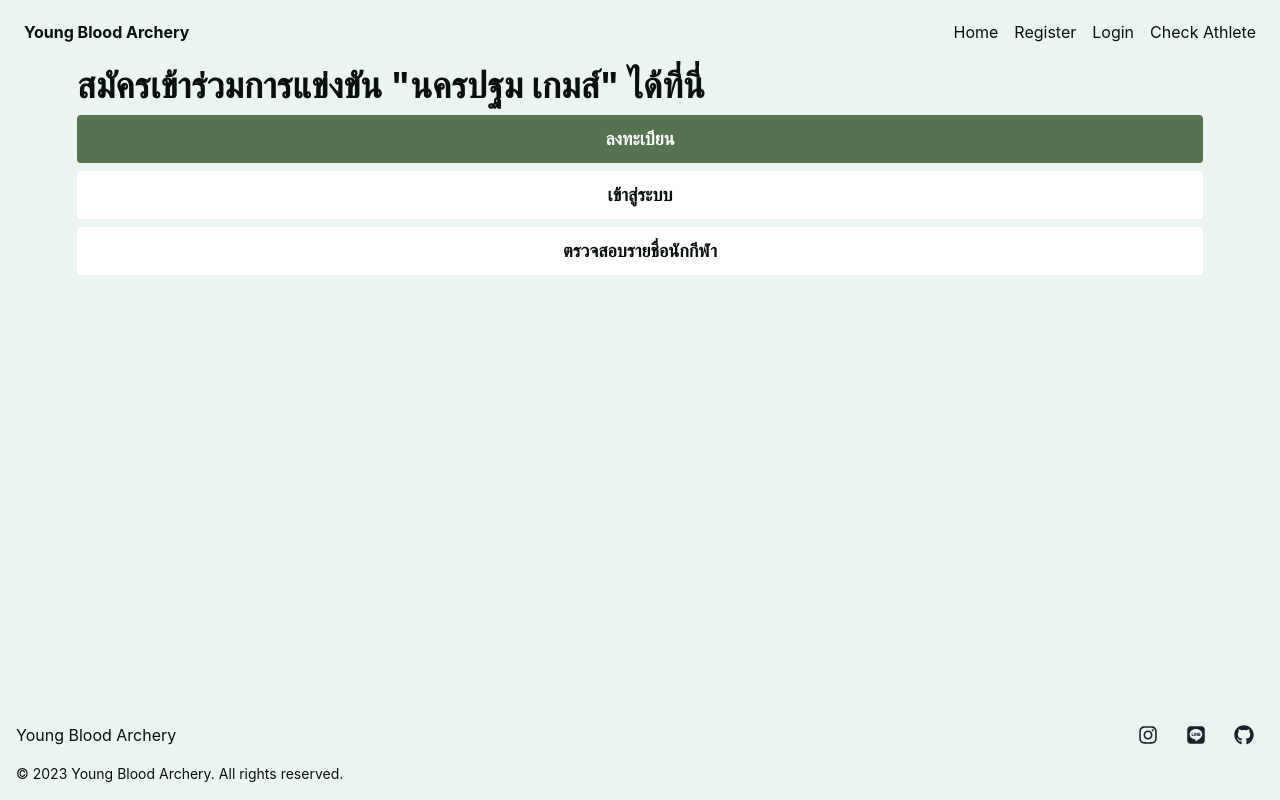
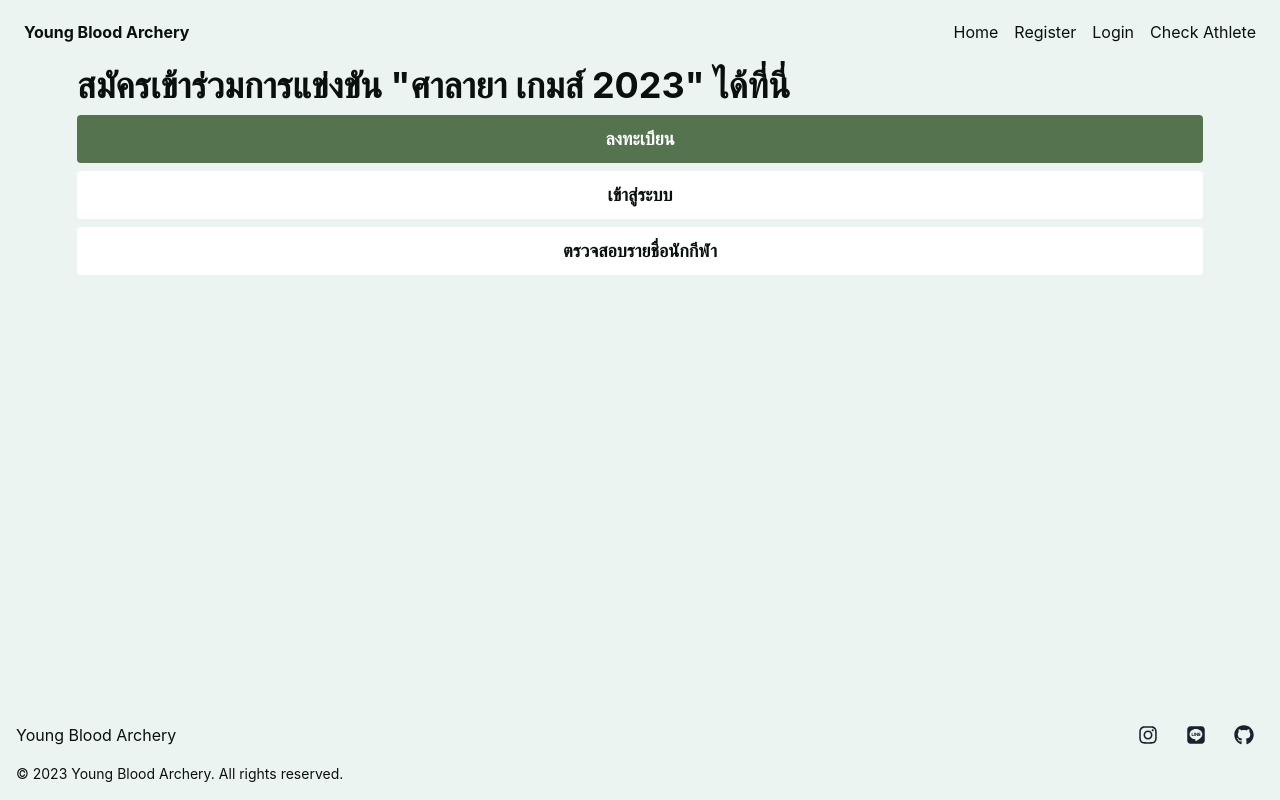
Before and after one commit to borwornpob/archery-registration, a React (Vite) app: page / in a window 1280 px wide. Built offline with nearby package versions, Linux system fonts and the light colour scheme.

Commit message:
update text and payment

```diff
--- a/src/routes/Home.jsx
+++ b/src/routes/Home.jsx
@@ -22,7 +22,7 @@ export default function Home() {
         <Container>
             <VStack>
                 <Heading w={width}>
-                    สมัครเข้าร่วมการแข่งขัน "นครปฐม เกมส์" ได้ที่นี่
+                    สมัครเข้าร่วมการแข่งขัน "ศาลายา เกมส์ 2023" ได้ที่นี่
                 </Heading>
                 <Button
                     size="lg"
--- a/src/routes/Payment.jsx
+++ b/src/routes/Payment.jsx
@@ -30,6 +30,7 @@ export default function Payment() {
     const [club, setClub] = useState("");
     const [amount, setAmount] = useState("");
     const [athletes, setAthletes] = useState([]);
+    const [id, setId] = useState("");
 
     let { width } = useWindowDimensions();
 
@@ -47,6 +48,7 @@ export default function Payment() {
             .from("athletes")
             .select("*")
             .eq("club", club)
+            .eq("created_by", id)
             .eq("payment_status", "unconfirmed");
         if (error) {
             alert(error.message);
@@ -69,6 +71,7 @@ export default function Payment() {
             alert(error.message);
         }
         setClub(data[0].club);
+        setId(data[0].id);
         calculateAmount(data[0].club);
     };
 
@@ -80,6 +83,7 @@ export default function Payment() {
             .from("athletes")
             .update({ payment_status: "waiting to confirm" })
             .eq("club", club)
+            .eq("created_by", id)
             .eq("payment_status", "unconfirmed");
 
         if (error) {
```
